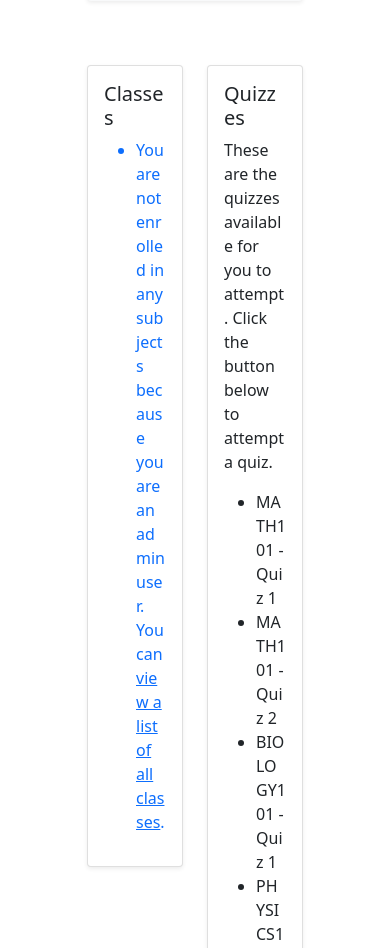
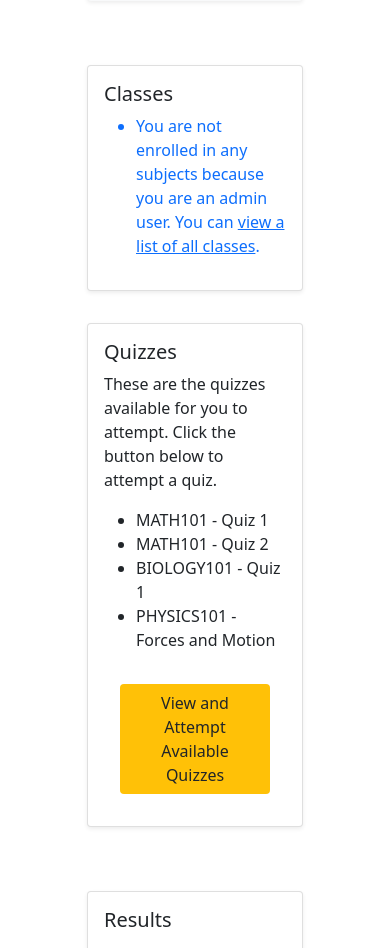
Before and after one commit to zyferion/cos60010, a Django app: page /home/ in a window 390 px wide. Shown: the part 1467-2415 px from the top of the page. Run offline with Django 4.2, Linux system fonts and the light colour scheme; a user stored in the database is signed in; data comes from the database, SQL or seed files in the repository; some libraries are stand-ins or nearby versions; some web fonts are replaced.

Commit message:
Update dashboard responsive layout

```diff
--- a/subjects/templates/subjects/home.html
+++ b/subjects/templates/subjects/home.html
@@ -17,7 +17,7 @@ Home
                 </div>
             </div>
             <div class="row mb-5 d-flex justify-content-center">
-                <div class="col-12 col-md-4">
+                <div class="col-12 col-lg-4">
                     <div class="card border-light p-3 shadow-sm">
                         <div class="card-body">
                             <h1 class="number mb-3 display-2 text-center">{{ quiz_count }}</h1>
@@ -25,7 +25,7 @@ Home
                         </div>
                     </div>
                 </div>
-                <div class="col-12 col-md-4">
+                <div class="col-12 col-lg-4">
                     <div class="card border-light p-3 shadow-sm">
                         <div class="card-body">
                             <h1 class="number mb-3 display-2 text-center">{{ enrolments_count }}</h1>
@@ -33,7 +33,7 @@ Home
                         </div>
                     </div>
                 </div>
-                <div class="col-12 col-md-4">
+                <div class="col-12 col-lg-4">
                     <div class="card border-light p-3 shadow-sm">
                         <div class="card-body">
                             <h1 class="number mb-3 display-2 text-center">{{ avg_score }}</h1>
@@ -44,7 +44,7 @@ Home
 
             </div>
             <div class="row mb-5">
-                <div class="col-6">
+                <div class="col-12 col-md-6">
                     <div class="card p-3 my-3 shadow-sm">
                         <h5>Classes</h3>
                             <ul>
@@ -63,7 +63,7 @@ Home
                             <!-- <button type="button" class="btn  bg-warning">All classes</button> -->
                     </div>
                 </div>
-                <div class="col-6">
+                <div class="col-12 col-md-6">
                     <div class="card p-3 my-3 shadow-sm">
                         <h5>Quizzes</h5>
                         <p>These are the quizzes available for you to attempt. Click the button below to attempt a quiz.</p>
```
